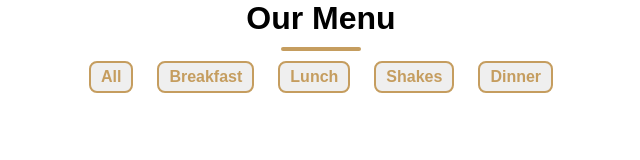
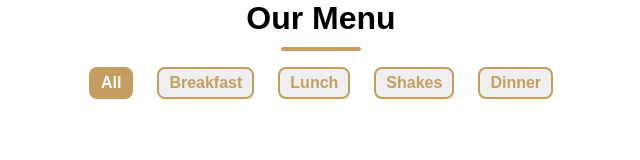
Before and after one commit to chhotuMarandi/menu, a plain HTML site: page index.html in a window 1280 px wide. In both pictures the pointer is over the button "All". Shown: the whole page, without its empty margins (319-959 px from the left). Drawn offline with Linux system fonts and the light colour scheme; a web font is replaced by a local one.

Commit message:
add hover effect in button

```diff
--- a/style.css
+++ b/style.css
@@ -3,14 +3,13 @@
   padding: 0;
   box-sizing: border-box;
   font-family: 'Arsenal SC', sans-serif;
-  margin-bottom: 10px;
 }
 
 .heading {
   text-align: center;
   font-size: 2rem;
   font-weight: 600;
-  /* margin-bottom: 10px; */
+  margin-bottom: 10px;
 }
 
 .underline {
@@ -24,7 +23,7 @@
 .navbar-section {
   display: flex;
   justify-content: center;
-  margin: 0 auto;
+  margin-top: 16px;
   gap: 1.5em;
 }
 
@@ -37,3 +36,9 @@
   color: #c59d5f;
   cursor: pointer;
 }
+
+.navbar-section button:hover {
+  background-color: #c59d5f;
+  color: #fff;
+  transition: 0.3s all;
+}
```
